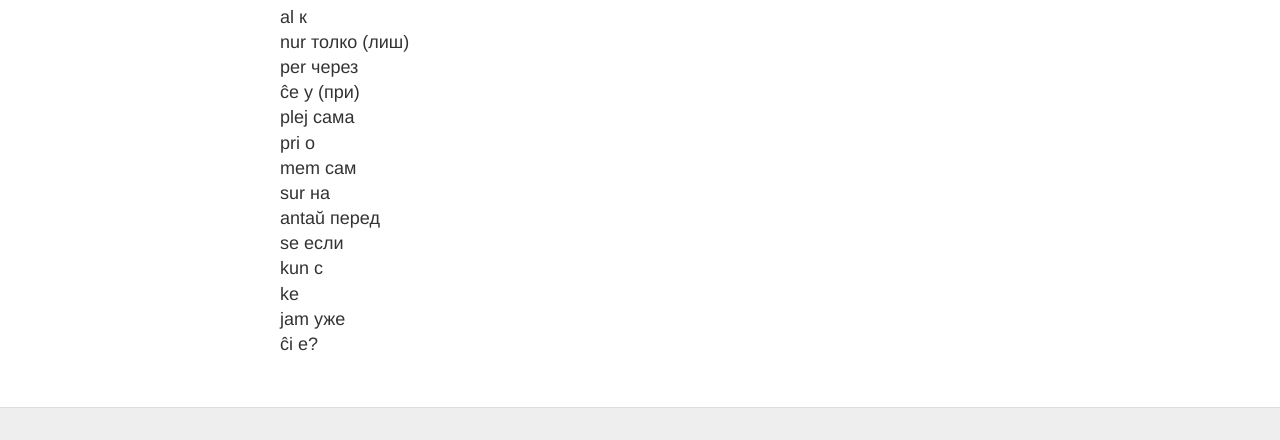
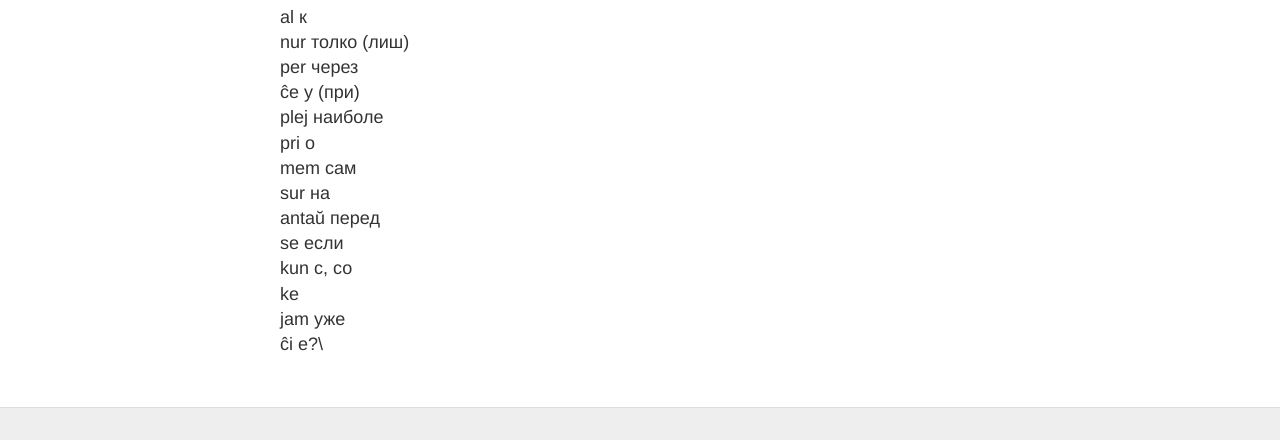
Before and after one commit to learnrusanto/learnrusanto.github.io, a Jekyll site: the page built from _posts/1970-01-04-sojuzoj.md, in a window 1280 px wide and 900 px high, scrolled down 2115 px. Shown: the part 451-891 px from the top of the window. Built offline with Jekyll 4.4.1, drawn with Linux system fonts in a browser that asks for light colours.

```diff
--- a/_posts/1970-01-04-sojuzoj.md
+++ b/_posts/1970-01-04-sojuzoj.md
@@ -112,13 +112,13 @@ al к\
 nur толко (лиш)\
 per через\
 ĉe у (при)\
-plej сама\
+plej наиболе\
 pri о\
 mem сам\
 sur на\
 antaŭ перед\
 se если\
-kun с\
+kun с, со\
 ke \
 jam уже\
-ĉi е?
+ĉi е?\
```
Also changed, not shown: _posts/1990-01-02-primero.md (+2 -2 lines), about.md (+1 -1 lines).
